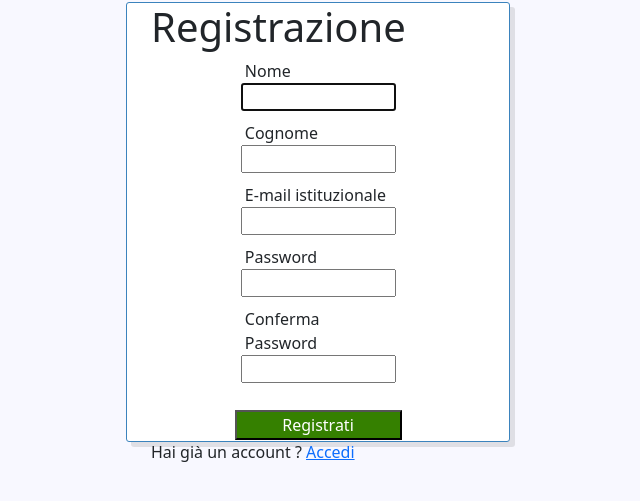
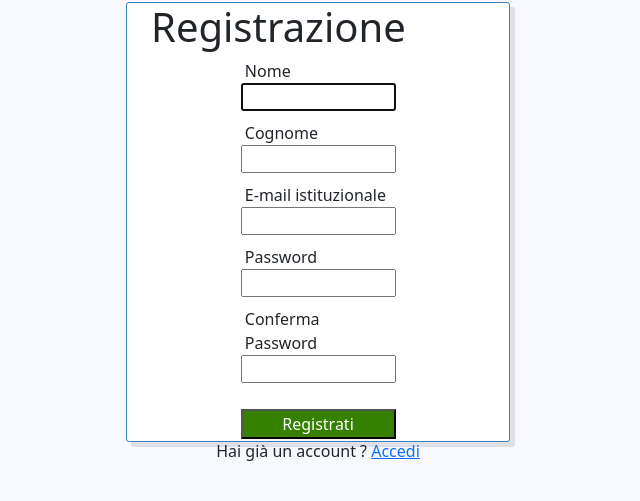
Before and after one commit to antoniocolucci/Unimensa, a Flask app: template Unimensa/templates/Signin.html in a window 1280 px wide. Shown: the part 158-659 px from the top of the page, without its empty margins (322-962 px from the left). Run offline with Flask 2, Linux system fonts and the light colour scheme; the template is opened without the code that fills it, so the values that code supplies are empty; some libraries are stand-ins or nearby versions.

Commit message:
Update html

```diff
--- a/Unimensa/templates/Signin.html
+++ b/Unimensa/templates/Signin.html
@@ -1,13 +1,14 @@
+
 <!DOCTYPE html>
 <html lang="en">
 <head>
   <meta charset="UTF-8">
   <title>Signin</title>
 
-    <link rel="stylesheet" href="../bootstrap/css/bootstrap.css">
-    <link rel="stylesheet" href="../css/homeCSS/home.css">
-    <link rel="stylesheet" href="../css/signinCSS/signin.css">
-    <link rel="stylesheet" href="../css/screen/screen768.css">
+  <link rel="stylesheet" href="../static/bootstrap/css/bootstrap.css">
+  <link rel="stylesheet" href="../static/css/homeCSS/home.css">
+  <link rel="stylesheet" href="../static/css/signinCSS/signin.css">
+  <link rel="stylesheet" href="../static/css/screen/screen768.css">
 
 
   <meta name="viewport" content="width=device-width, initial-scale=1">
@@ -33,7 +34,7 @@
     <h1>Registrazione</h1>
   </div>
   <div class="container formSignin">
-            <form name="signin" method="post" action="../html/Home.html">
+    <form name="signin" method="post" action="/signin">
       <div class="container container_label">
         <label for="name">
           Nome
@@ -73,17 +74,30 @@
         </label>
       </div>
       <div class="container container_input_signin">
-                    <input type="password" class="signinControl" id="confirm_password" name="Password">
+        <input type="password" class="signinControl" id="confirm_password" name="checkPassword">
       </div>
+      <div class="container container_submit">
+        {% if error == 3%}
+        <p class="errorLogin">Email già in uso</p>
+        {% endif %}
+        {% if error == 4%}
+        <p class="errorLogin">Puoi registrarti solo con le email istituzionali (@studenti.universita.it) (@docenti.universita.it) (@personale.universita.it)</p>
+        {% endif %}
+        {% if error == 5%}
+        <p class="errorLogin">Riempire tutti i campi</p>
+        {% endif %}
+        {% if error == 6%}
+        <p class="errorLogin">Le password inserite non combaciano</p>
+        {% endif %}
+        <input type="submit" value="Registrati" id="submit">
 
+
+        <p class="verify"> Hai già un account ? <a href="/"> Accedi </a></p>
+      </div>
     </form>
   </div>
 
-            <div class="container container_submit">
-                <input type="submit" value="Registrati" id="submit">
 
-                <p> Hai già un account ? <a href="Login.html"> Accedi </a></p>
-            </div>
 </div>
 
 
--- a/Unimensa/templates/home_00.html
+++ b/Unimensa/templates/home_00.html
@@ -130,7 +130,6 @@
                     </div>
                 </div>
 
-
             </div>
 
             <div class="container-fluid container_card cntcards2 opc">
--- a/Unimensa/templates/index.html
+++ b/Unimensa/templates/index.html
@@ -63,6 +63,8 @@
 
            <input type="submit" value="Accedi" id="submit">
 
+              <p class="verify"> Non sei ancora registrato ? <a href="/signin"> Registrati </a></p>
+
           </form>
         </div>
       </div>
```
Lines whose indentation alone changed are shown as unchanged.
